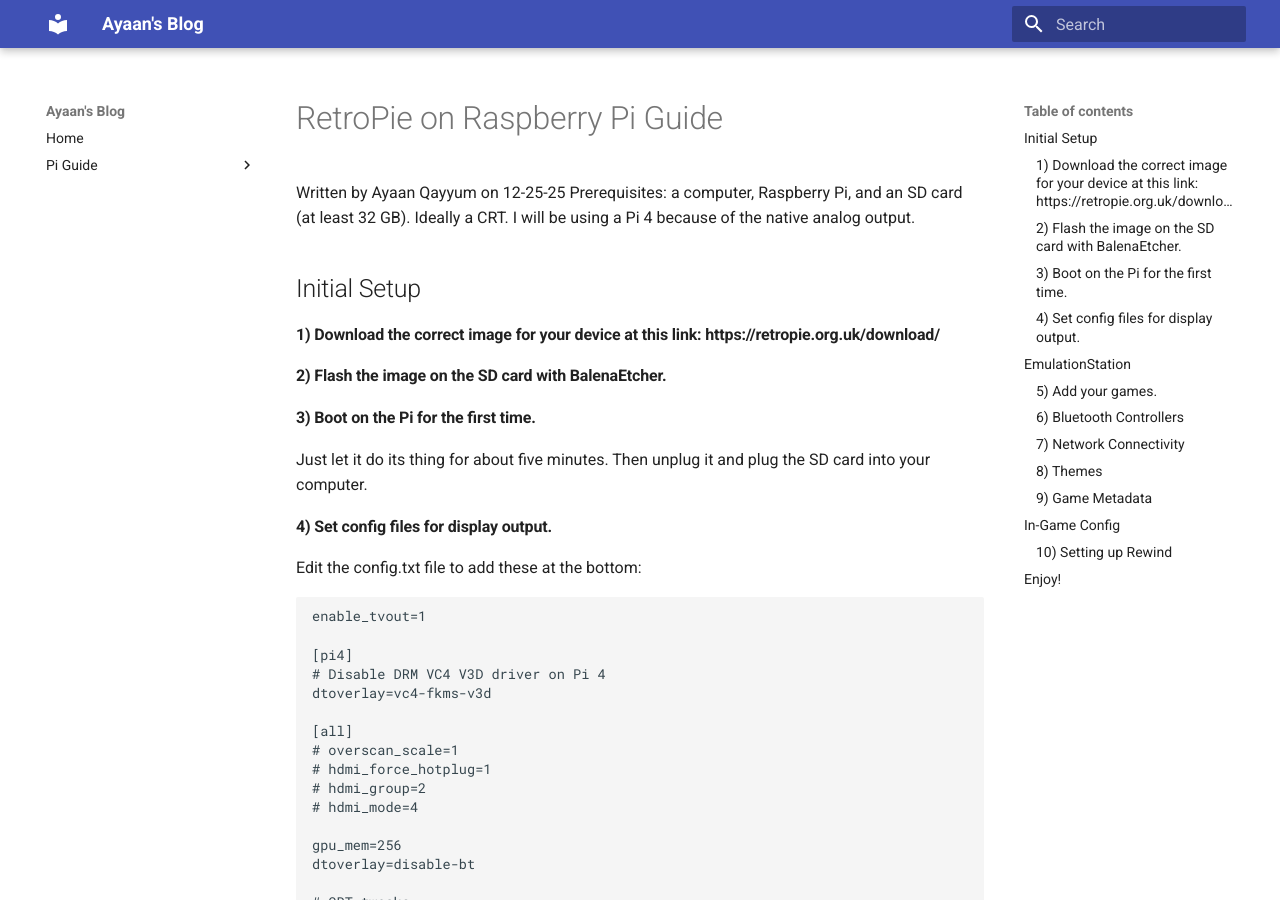
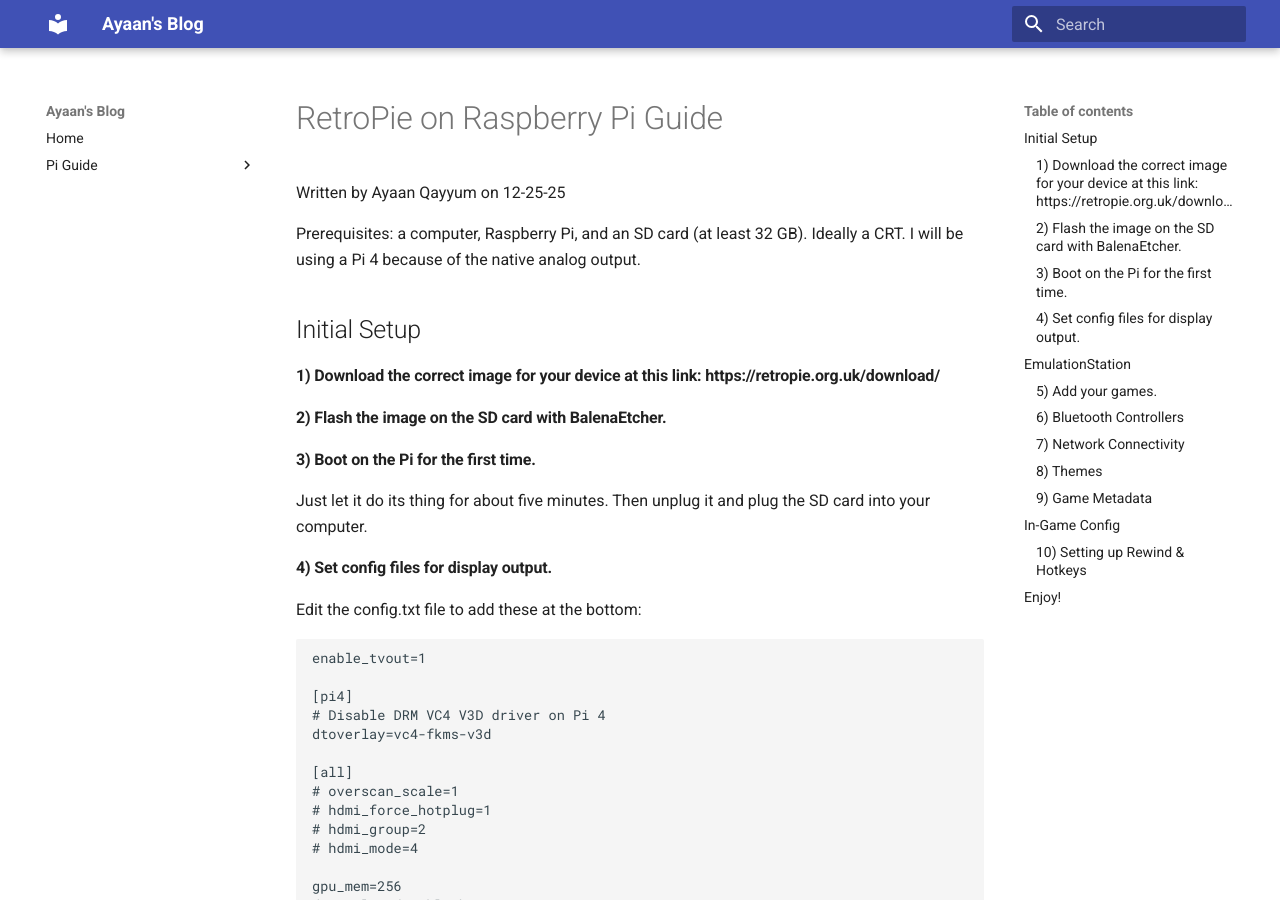
Before and after one commit to qayyumayaan/blog, an MkDocs documentation site: the page built from docs/pi-guide/retropie.md, in a window 1280 px wide and 900 px high. Built offline with MkDocs 1.6.1 and Material for MkDocs 9.7.7, drawn with Linux system fonts in a browser that asks for light colours; some of the changed text lies outside the part shown.

Commit message:
Minor updates

```diff
--- a/docs/pi-guide/retropie.md
+++ b/docs/pi-guide/retropie.md
@@ -1,5 +1,6 @@
 # RetroPie on Raspberry Pi Guide
 Written by Ayaan Qayyum on 12-25-25
+
 Prerequisites: a computer, Raspberry Pi, and an SD card (at least 32 GB). Ideally a CRT. I will be using a Pi 4 because of the native analog output.
 
 ## Initial Setup
@@ -93,7 +94,7 @@
 
 ## In-Game Config
 
-#### 10) Setting up Rewind
+#### 10) Setting up Rewind & Hotkeys
 
 Rewind is a feature where you can reverse the game and undo your previous moves. To enable it, enter a game. Then open the Quick Menu (Hotkey + X) and turn on Rewind support and configure it. Larger buffer lets you rewind more into the past, and the number of frames changes how fast or sensitive it goes back in time.
 
```
